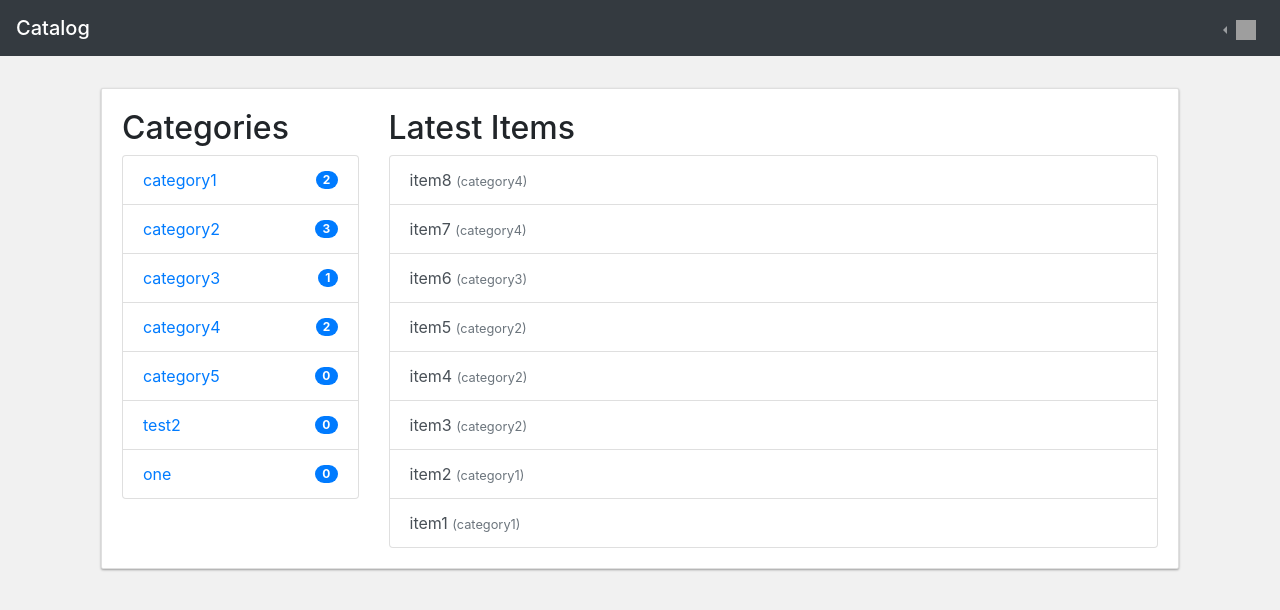
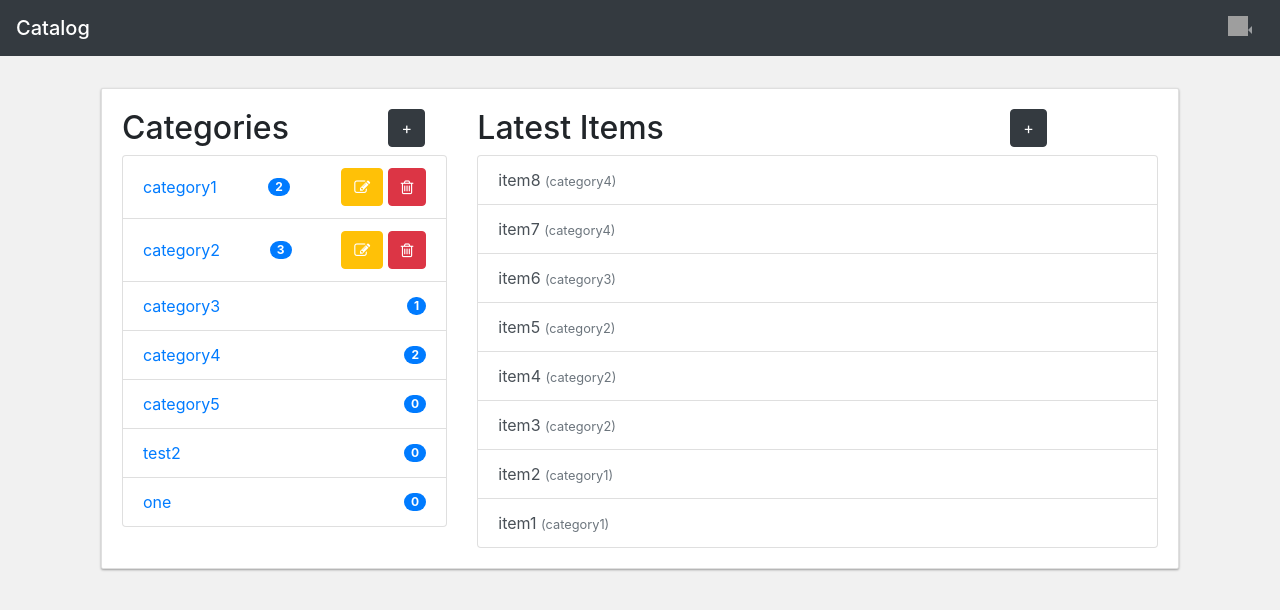
Before and after one commit to suhabaobaid/Item-Catalog-App, a Flask app: page / in a window 1280 px wide. Shown: the top 610 px of the page. Run offline with Flask 2, Linux system fonts and the light colour scheme; the visitor is signed in with stand-in values (Sample User, id 1); some libraries are stand-ins or nearby versions; grey boxes are pictures that could not be loaded.

Commit message:
Added CRUD for categories

```diff
--- a/app.py
+++ b/app.py
@@ -6,7 +6,7 @@ from sqlalchemy import create_engine, and_
 
 # Flask imports
 from flask import Flask, jsonify, request, url_for, g, make_response
-from flask import render_template, abort, flash
+from flask import render_template, abort, flash, redirect
 from flask import session as login_session
 from flask_httpauth import HTTPBasicAuth
 
@@ -21,6 +21,7 @@ import string
 import json
 import httplib2
 import requests
+import functools
 
 
 # Constants
@@ -43,8 +44,21 @@ app = Flask(__name__)
 
 
 # --------------------------------------
+# Login required decorator
+# --------------------------------------
+def login_required(f):
+    @functools.wraps(f)  # this is for introspection
+    def wrapper(*args, **kwargs):
+        if 'user_id' not in login_session:
+            return redirect(url_for('show_login'))
+        return f(*args, **kwargs)
+    return wrapper
+
+# --------------------------------------
 # JSON APIs to show Catalog information
 # --------------------------------------
+
+
 @app.route('/api/v1/catalog.json')
 def catalogJSON():
     categories = session.query(Category).all()
@@ -167,7 +181,8 @@ def gconnect():
 
     print login_session['email']
     try:
-        user = session.query(User).filter_by(email=login_session['email']).one()
+        user = session.query(User).filter_by(
+            email=login_session['email']).one()
         user_id = user.id
     except:
         user_id = None
@@ -224,6 +239,69 @@ def show_catalog():
     )
 
 
+@app.route('/catalog/category/new', methods=['GET', 'POST'])
+@login_required
+def new_category():
+    if request.method == 'POST':
+        newCategory = Category(
+            name=request.form['name'],
+            user_id=login_session['user_id'])
+        session.add(newCategory)
+        session.commit()
+        flash('New category created!', 'alert alert-success')
+        return redirect(url_for('show_catalog'))
+    else:
+        return render_template('category_form.html', action_url=url_for('new_category'))
+
+
+@app.route('/catalog/category/<int:category_id>/edit', methods=['GET', 'POST'])
+@login_required
+def edit_category(category_id):
+    # try:
+    category = session.query(Category).filter_by(id=category_id).one()
+    print category.name
+    if request.method == 'POST':
+        old_name = category.name
+        category.name = request.form['name']
+        session.add(category)
+        session.commit()
+        flash(
+            old_name + ' category has been changed to ' +
+            category.name, 'alert alert-success')
+        return redirect(url_for('show_catalog'))
+    else:
+        return render_template(
+            'category_form.html',
+            category=category,
+            action_url=url_for('edit_category', category_id=category_id)
+        )
+    # except:
+    #     flash('There is no such category', 'alert alert-danger')
+    #     return redirect(url_for('show_catalog'))
+
+
+@app.route(
+    '/catalog/category/<int:category_id>/delete',
+    methods=['GET', 'POST'])
+@login_required
+def delete_category(category_id):
+    try:
+        category = session.query(Category).filter_by(id=category_id).one()
+        if request.method == 'POST':
+            name = category.name
+            session.delete(category)
+            session.commit()
+            flash(
+                name + ' category has been successfully deleted with its items',
+                'alert alert-success')
+            return redirect(url_for('show_category'))
+        else:
+            return render_template('delete_category.html', category=category)
+    except:
+        flash('There is no such category')
+        return redirect(url_for('show_catalog'))
+
+
 @app.route('/catalog/<category>/items')
 def show_category_items(category):
     categories = session.query(Category).all()
@@ -238,7 +316,6 @@ def show_category_items(category):
         item_count=item_count,
         len=len
     )
-
 # --------------------------------------
 # CRUD for items
 # --------------------------------------
@@ -254,6 +331,24 @@ def show_item(category, item):
     )
 
 
+@app.route('/catalog/item/new', methods=['GET', 'POST'])
+@login_required
+def new_item():
+    if request.method == 'POST':
+        item = Item(
+            title=request.form['title'],
+            desccription=request.form['description'],
+            category_id=request.form['category_id'],
+            user_id=login_session['user_id']
+        )
+        session.add(item)
+        session.commit()
+        flash(item.name + ' has been successfully created', 'alert alert-success')
+        return redirect(url_for('show_catalog'))
+    else:
+        return render_template('item_form.html')
+
+
 if __name__ == '__main__':
     app.debug = True
     app.secret_key = 'SECRET_KEY'
--- a/static/styles.css
+++ b/static/styles.css
@@ -20,6 +20,11 @@ ul {
 	height: 20px;
 }
 
-/* .navbar .navbar-toggleable-xl .navbar-nav .dropdown-menu {
-	position: absolute;
-} */
+.list-group-item>.pull-right{
+	cursor: default;
+}
+
+.icon {
+  color: white;
+  size: 28px;
+}
--- a/templates/category_list.html
+++ b/templates/category_list.html
@@ -1,9 +1,30 @@
 {% if categories %}
+<ul class="list-group">
 	{% for c in categories %}
-		<a 	href="{{ url_for('show_category_items', category=c.name) }}"
-			class="list-group-item d-flex justify-content-between align-items-center">
-			{{ c.name }}
-			<span class="badge badge-primary badge-pill">{{ len(c.items) }}</span>
-		</a>
+	<li class="list-group-item">
+		<div class="row">
+			<div class="col-md-12 d-flex justify-content-between align-items-center">
+				<a href="{{ url_for('show_category_items', category=c.name) }}">
+					{{ c.name }}
+				</a>
+				<span class="badge badge-primary badge-pill">{{ len(c.items) }}</span>
+				{% if c.user_id == session['user_id']%}
+					<div class="editdeletepane pull-right">
+						<a href="{{ url_for('edit_category', category_id=c.id) }}">
+							<span class="btn btn-warning">
+								<span class="fa fa-edit icon" aria-hidden="true"></span>
+							</span>
+						</a>
+						<a href="{{ url_for('delete_category', category_id=c.id) }}">
+							<span class="btn btn-danger">
+								<span class="fa fa-trash-o icon" aria-hidden="true"></span>
+							</span>
+						</a>
+					</div>
+				{% endif %}
+			</div>
+		</div>
+	</li>
 	{% endfor %}
+</ul>
 {% endif %}
--- a/templates/main.html
+++ b/templates/main.html
@@ -9,9 +9,7 @@
 	<meta name="viewport" content="width=device-width, initial-scale=1, shrink-to-fit=no">
 
 
-	<!-- LOAD PRE-REQUISITES FOR GOOGLE SIGN IN
-	 <!-- <script src="//ajax.googleapis.com/ajax/libs/jquery/1.8.2/jquery.min.js"></script>
-	 <script src="https://apis.google.com/js/platform.js?onload=start" async defer></script> -->
+	<!-- LOAD PRE-REQUISITES FOR GOOGLE SIGN IN -->
 
 	<script src="https://code.jquery.com/jquery-3.3.1.min.js"></script>
 	<script src="//ajax.googleapis.com/ajax/libs/jquery/1.8.2/jquery.min.js"></script>
@@ -22,6 +20,8 @@
 	<link rel="stylesheet" href="https://stackpath.bootstrapcdn.com/bootstrap/4.1.3/css/bootstrap.min.css" integrity="sha384-MCw98/SFnGE8fJT3GXwEOngsV7Zt27NXFoaoApmYm81iuXoPkFOJwJ8ERdknLPMO"
 	 crossorigin="anonymous">
 
+	 <link rel="stylesheet" href="https://cdnjs.cloudflare.com/ajax/libs/font-awesome/4.7.0/css/font-awesome.min.css">
+	</head>
 
 	<!-- additional links -->
 	<link rel=stylesheet type=text/css href="{{ url_for('static', filename='styles.css') }}">
--- a/templates/public_catalog.html
+++ b/templates/public_catalog.html
@@ -2,21 +2,30 @@
 {% block content %}
 	{% include "flash_template.html" %}
 	<div class="row">
-		<div class="col-md-3" style="height: 100%">
+		<div class="col-md-4" style="height: 100%">
 			<div class="row">
-				<div class="col-md-12">
+				<div class="col-md-9">
 					<h2>Categories</h2>
+
 				</div>
+				{% if 'username' in session %}
+				<div class="col-md-3">
+					<a class="btn btn-dark" href="{{ url_for('new_category') }}" role="button">&#43;</a>
+				</div>
+				{% endif %}
 			</div>
-			<ul class="list-group">
-				{% include 'category_list.html' %}
-			</ul>
+			{% include 'category_list.html' %}
 		</div>
-		<div class="col-md-9" style="height: 100%">
+		<div class="col-md-8" style="height: 100%">
 			<div class="row">
-				<div class="col-md-12">
+				<div class="col-md-9">
 					<h2>Latest Items</h2>
 				</div>
+				{% if 'username' in session %}
+				<div class="col-md-3">
+					<a class="btn btn-dark" href="{{ url_for('new_item') }}" role="button">&#43;</a>
+				</div>
+				{% endif %}
 			</div>
 			<ul class="list-group">
 				{% include "items_list.html" %}
```
Also changed, not shown: templates/category_form.html (added, +20 -0 lines), templates/delete_category.html (added, +8 -0 lines), catalog.db, templates/item_form.html (added).
